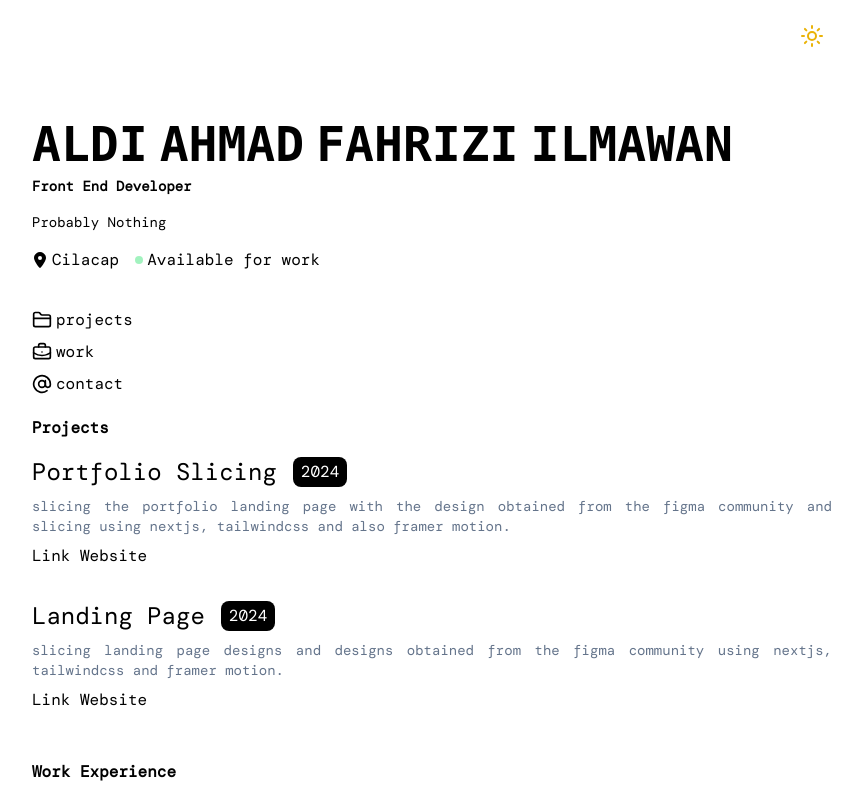
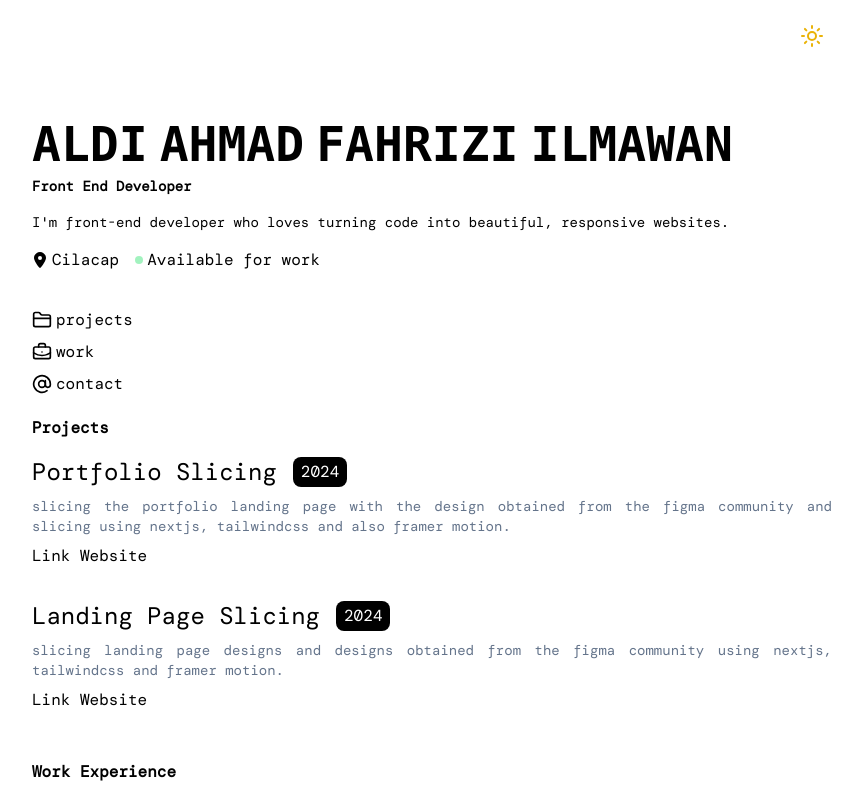
Before and after one commit to aldifhrent/portfolio, a Next.js app: page / in a window 1280 px wide. Shown: the top 800 px of the page, without its empty margins (208-1070 px from the left). Built offline with nearby package versions, Linux system fonts and the light colour scheme.

Commit message:
edit: change bio profile and add target blank for projects links

```diff
--- a/src/components/profile.tsx
+++ b/src/components/profile.tsx
@@ -12,7 +12,10 @@ export default function Profile() {
         />
         <p className="text-sm font-semibold">Front End Developer</p>
 
-        <p className="mt-4 text-sm md:text-md">Probably Nothing</p>
+        <p className="mt-4 text-sm md:text-md">
+          I'm front-end developer who loves turning code into beautiful,
+          responsive websites.
+        </p>
         <div className="flex flex-col md:flex-row  items-start gap-4 mt-4">
           <div className="flex gap-1 items-center">
             <FaLocationDot />
--- a/src/components/projects.tsx
+++ b/src/components/projects.tsx
@@ -12,7 +12,7 @@ const projectsData = [
     websiteLink: "https://portfolio-slicing.vercel.app/",
   },
   {
-    title: "Landing Page",
+    title: "Landing Page Slicing",
     date: 2024,
     description:
       "slicing landing page designs and designs obtained from the figma community using nextjs, tailwindcss and framer motion.",
@@ -77,6 +77,7 @@ function ProjectCard({ title, date, description, websiteLink }: ProjectProps) {
         {description}
       </p>
       <Link
+        target="_blank"
         href={websiteLink || ""}
         className="mt-2 text-md hover:underline hover:cursor-pointer"
       >
```
